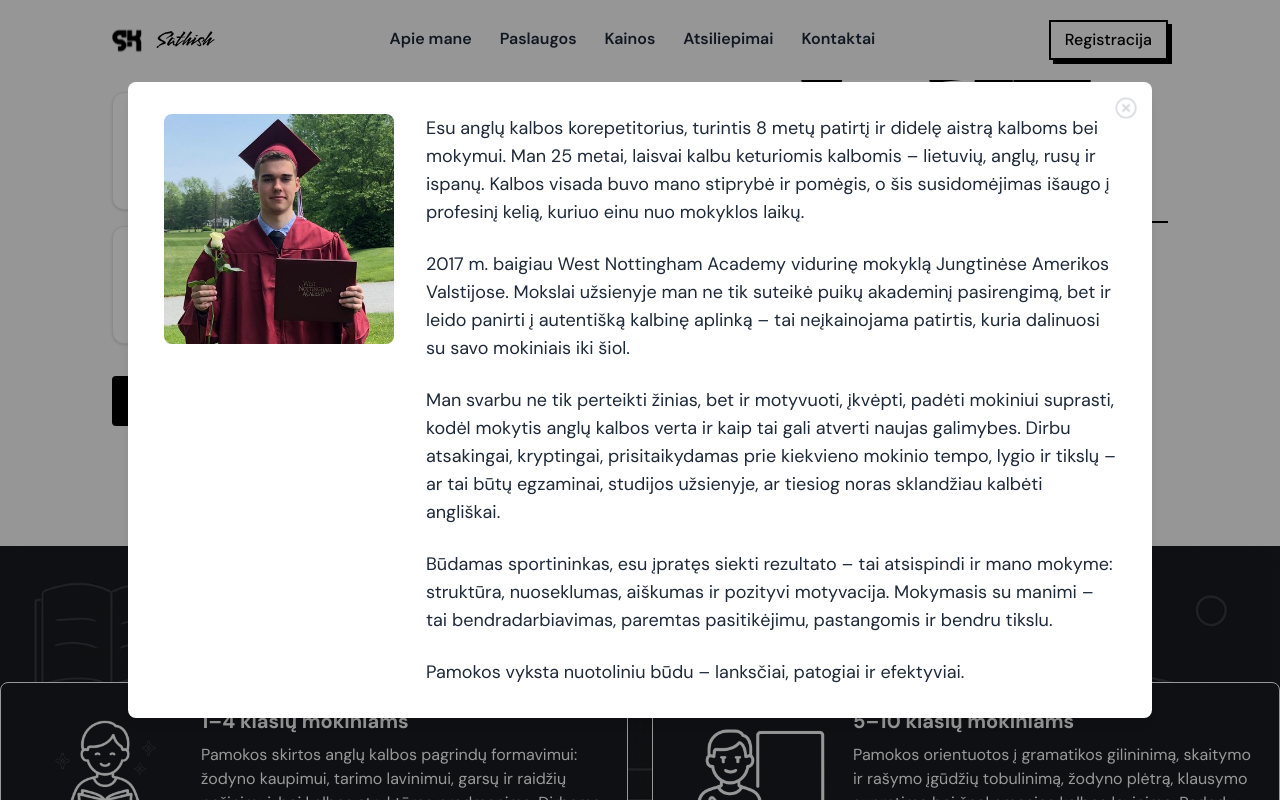
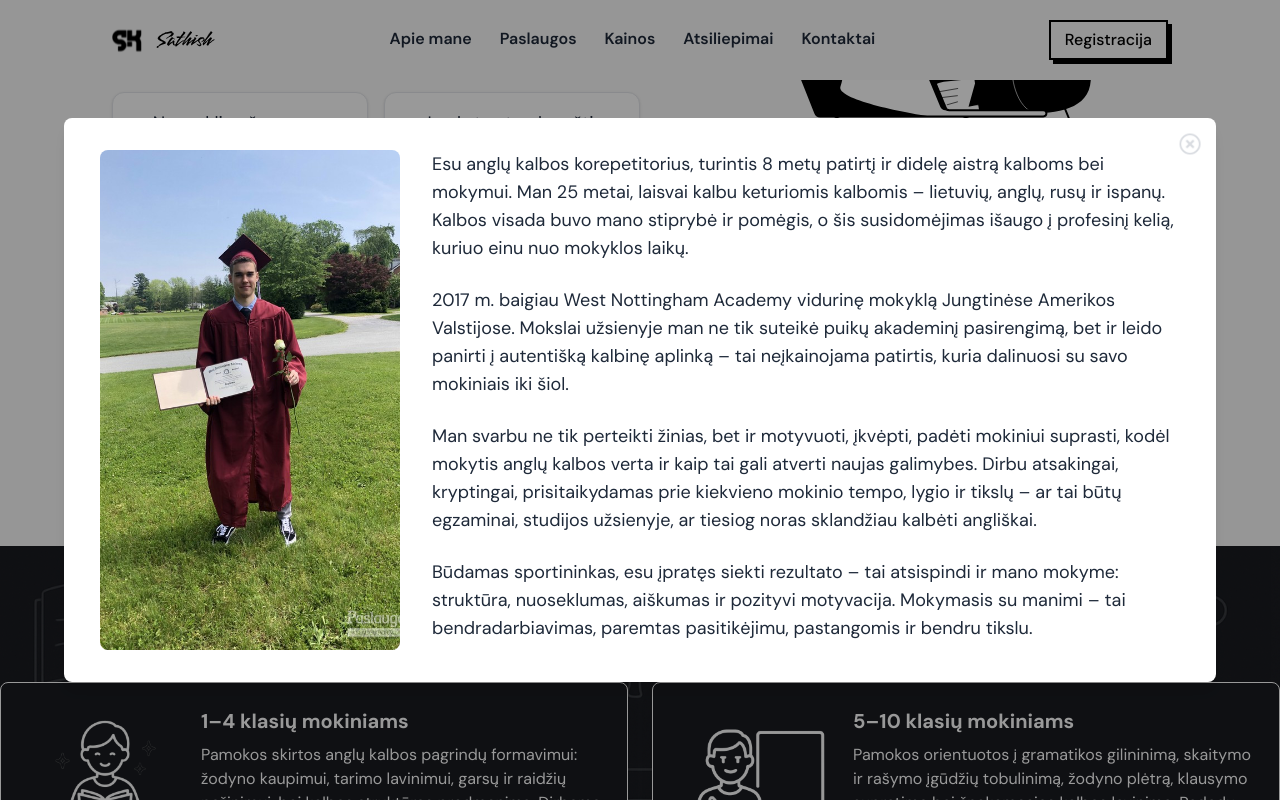
Before and after one commit to prochas/AngluMokytojas, a Next.js app: page / in a window 1280 px wide. Both pictures are taken after a click on the button "Sužinoti daugiau". Shown: the part 512-1312 px from the top of the page. Built offline with nearby package versions, Linux system fonts and the light colour scheme.

Commit message:
commit v13

```diff
--- a/src/components/AboutMe/AboutMe.js
+++ b/src/components/AboutMe/AboutMe.js
@@ -99,7 +99,7 @@ function AboutMe() {
               Registruotis į pamokas
             </button>
             <button
-              className="border border-gray-300 w-[200px] text-gray-800 px-4 py-2 transition-all duration-300 py-3 px-3 rounded hover:bg-gray-100 font-semibold hover:scale-105"
+              className="border border-gray-300 outline-none w-[200px] text-gray-800 px-4 py-2 transition-all duration-300 py-3 px-3 rounded hover:bg-gray-100 font-semibold hover:scale-105"
               style={{ cursor: "pointer" }}
               onClick={() => setIsAboutMeModalOpen(true)}
             >
--- a/src/components/AboutMeModal/AboutMeModal.js
+++ b/src/components/AboutMeModal/AboutMeModal.js
@@ -4,7 +4,7 @@ import React from "react";
 import Image from "next/image";
 
 import Close from "../../../public/images/delete.png";
-import AboutMeImg from "../../../public/images/aboutme.jpg";
+import AboutMeImg from "../../../public/images/aboutmev2.jpg";
 
 import Modal from "react-modal";
 
@@ -16,7 +16,7 @@ export default function AboutMeModal({ isOpen, onRequestClose }) {
       contentLabel="Registration Modal"
       ariaHideApp={false}
       overlayClassName="fixed inset-0 bg-black/40 z-50 flex items-center justify-center"
-      className="bg-white p-9 rounded-lg shadow-lg w-[95%] max-w-5xl py-8 outline-none relative"
+      className="bg-white p-9 rounded-lg shadow-lg w-[95%] max-w-6xl py-8 outline-none relative"
     >
       <button
         onClick={onRequestClose}
@@ -30,10 +30,10 @@ export default function AboutMeModal({ isOpen, onRequestClose }) {
           alt="About Me"
           className="w-full h-auto rounded-lg"
           style={{
-            maxHeight: "400px",
-            width: "230px",
+            maxHeight: "500px",
+            width: "300px",
             objectFit: "cover",
-            height: "230px",
+            height: "500px",
             borderRadius: "8px",
           }}
         />
@@ -66,9 +66,6 @@ export default function AboutMeModal({ isOpen, onRequestClose }) {
             motyvacija. Mokymasis su manimi – tai bendradarbiavimas, paremtas
             pasitikėjimu, pastangomis ir bendru tikslu.
           </p>
-          <p className="text-gray-800 mt-6 text-lg">
-            Pamokos vyksta nuotoliniu būdu – lanksčiai, patogiai ir efektyviai.
-          </p>
         </div>
       </div>
     </Modal>
```
Also changed, not shown: public/images/aboutmev2.jpg (added).
